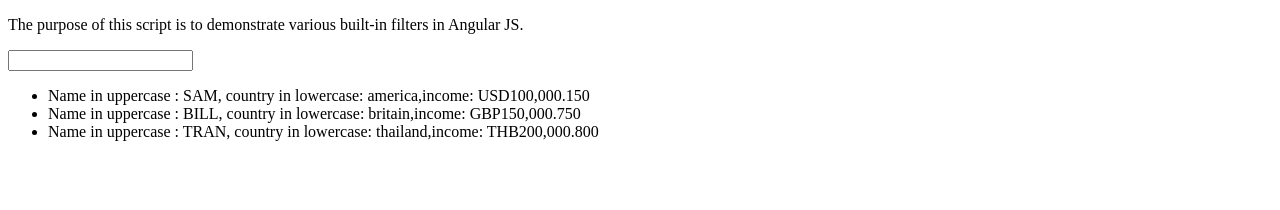
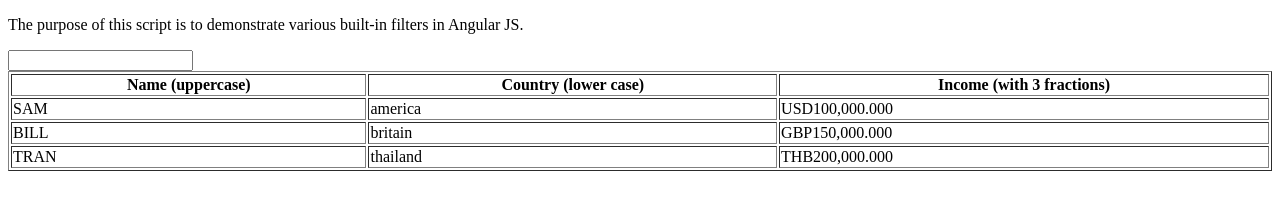
Before and after one commit to zainulfranciscus/angular-recipes, a plain HTML site: page filter-example.html in a window 1280 px wide. Drawn offline with nearby package versions, Linux system fonts and the light colour scheme.

Commit message:
order table when user clicks on the table's header

```diff
--- a/filter-example.html
+++ b/filter-example.html
@@ -8,11 +8,20 @@
 <div ng-app="myApp" ng-controller="namesCtrl">
 
 <input type="text" ng-model="searchText"/>
-<ul>
-  <li ng-repeat="x in names | filter:searchText | orderBy:'country'">
-  	Name in uppercase : {{x.name | uppercase}}, country in lowercase: {{x.country | lowercase}},income: {{x.income | currency : x.currency : 3}}
-  </li>
-</ul>
+
+<table border="1" width="100%">
+  <tr>
+    <th ng-click="orderByMe('name')">Name (uppercase)</th>
+    <th ng-click="orderByMe('country')">Country (lower case)</th>
+    <th ng-click="orderByMe('income')">Income (with 3 fractions)</th>
+  </tr>
+  <tr ng-repeat="x in names | filter:searchText | orderBy:myOrderBy">
+    <td>{{x.name | uppercase}}</td>
+    <td>{{x.country | lowercase}}</td>
+    <td>{{x.income | currency : x.currency : 3}}</td>
+  </tr>
+</table>
+
 
 </div>
 
--- a/scripts/namesCtrl.js
+++ b/scripts/namesCtrl.js
@@ -1,7 +1,13 @@
 angular.module('myApp', []).controller('namesCtrl', function($scope) {
     $scope.names = [
-        {name:'Sam',country:'America',currency:'USD',income:100000.150},
-        {name:'Bill',country:'Britain',currency:'GBP',income:150000.750},
-        {name:'Tran',country:'Thailand',currency:'THB',income:200000.800}
+        {name:'Sam',country:'America',currency:'USD',income:100000},
+        {name:'Bill',country:'Britain',currency:'GBP',income:150000},
+        {name:'Tran',country:'Thailand',currency:'THB',income:200000}
     ];
+
+    $scope.orderByMe= function(orderBy) {
+
+    	$scope.myOrderBy = orderBy;
+
+    };
 });
```
